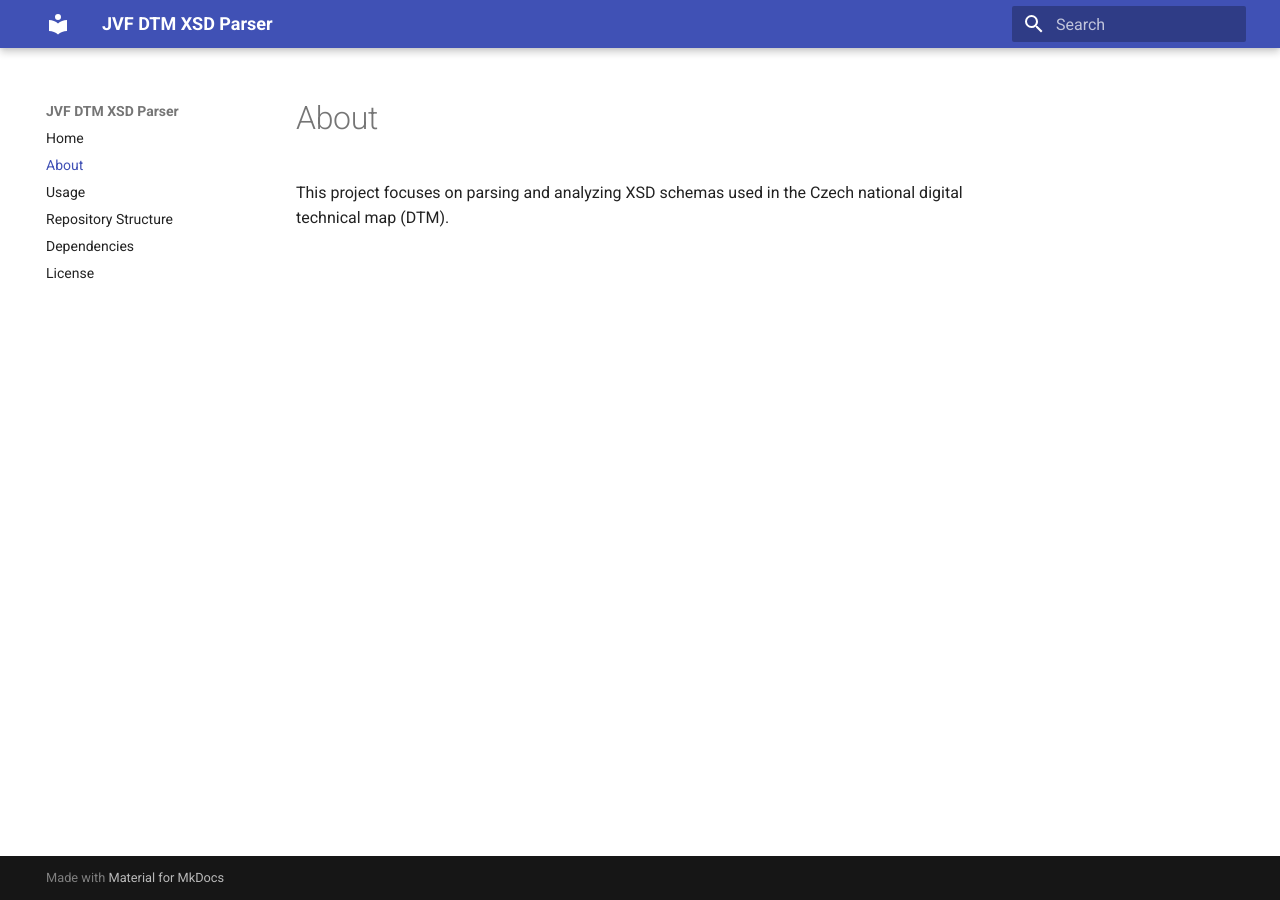
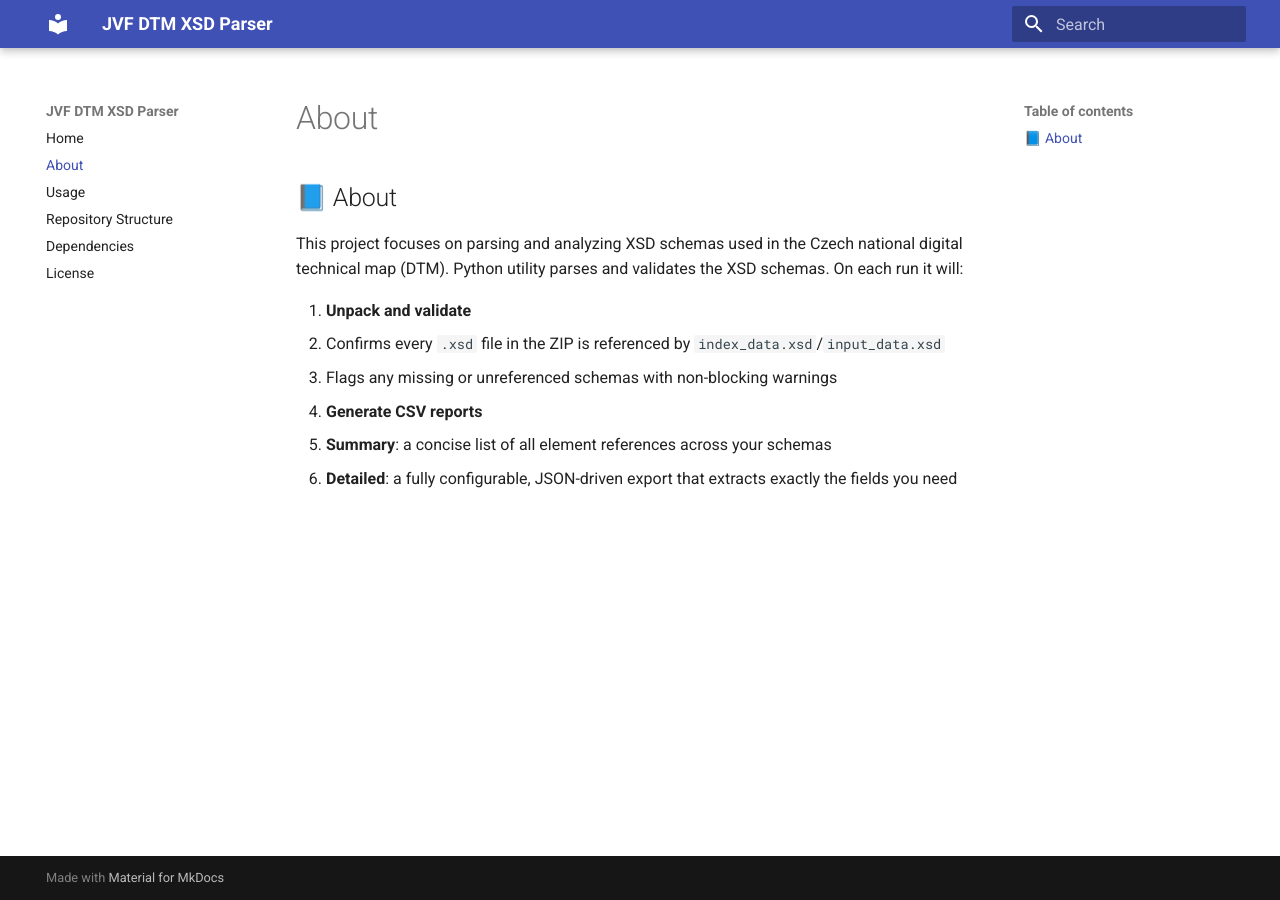
Before and after one commit to ctu-fgis/2025-b-jvf-dtm-xsd, an MkDocs documentation site: the page built from doc/docs_src/about.md, in a window 1280 px wide. Built offline with MkDocs 1.6.1 and Material for MkDocs 9.7.7, drawn with Linux system fonts in a browser that asks for light colours.

Commit message:
Added description in About section

```diff
--- a/doc/docs_src/about.md
+++ b/doc/docs_src/about.md
@@ -1 +1,11 @@
-This project focuses on parsing and analyzing XSD schemas used in the Czech national digital technical map (DTM).
+## 📘 About
+
+This project focuses on parsing and analyzing XSD schemas used in the Czech national digital technical map (DTM). Python utility parses and validates the XSD schemas. On each run it will:
+
+1. **Unpack and validate**
+   - Confirms every `.xsd` file in the ZIP is referenced by `index_data.xsd`/`input_data.xsd`
+   - Flags any missing or unreferenced schemas with non-blocking warnings
+
+2. **Generate CSV reports**
+   - **Summary**: a concise list of all element references across your schemas
+   - **Detailed**: a fully configurable, JSON-driven export that extracts exactly the fields you need
```
